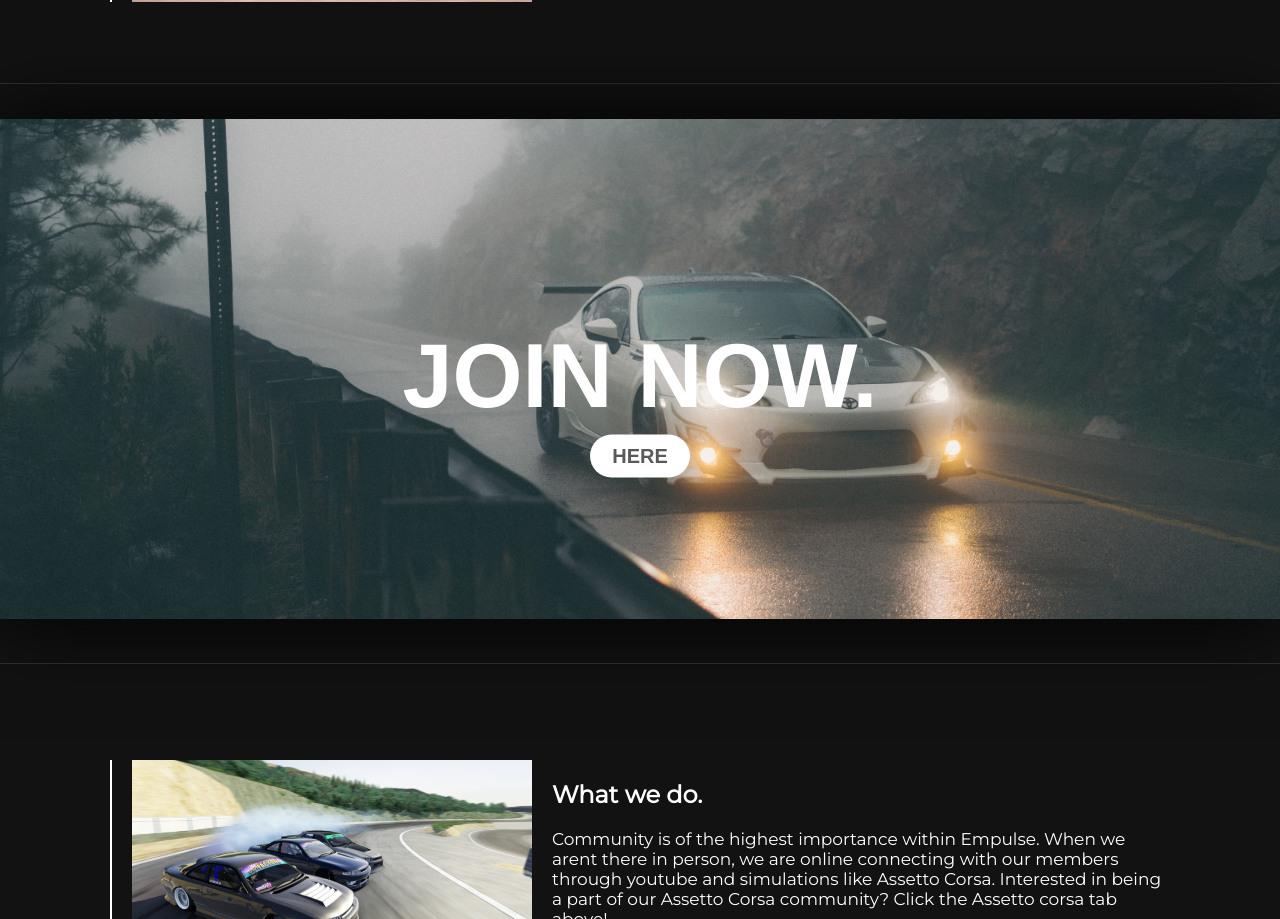
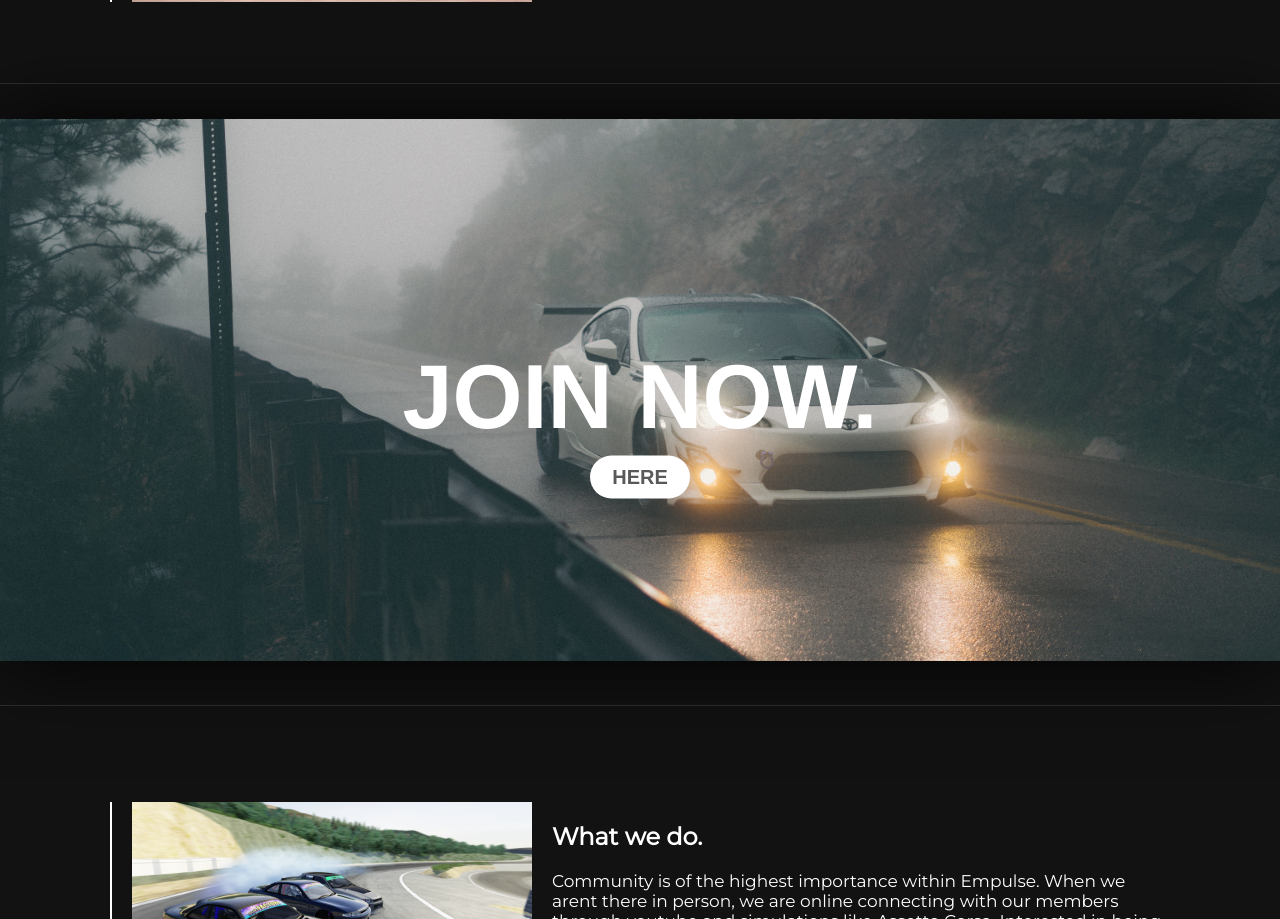
Before and after one commit to nonstopper0/empulse, a React (Create React App) app: page / in a window 1280 px wide. Shown: the part 1185-2104 px from the top of the page. Built offline with nearby package versions, Linux system fonts and the light colour scheme.

Commit message:
metadata

```diff
--- a/public/index.html
+++ b/public/index.html
@@ -8,7 +8,7 @@
     <meta name="theme-color" content="#000000" />
     <meta
       name="description"
-      content="EMPULSE RACING. Assetto corsa, Drifting, and Racing"
+      content="EMPULSE RACING. Assetto corsa, Drifting, and Racing. Join us on Discord and subscribe to our youtube channel to stay updated!"
     />
     <link rel="apple-touch-icon" href="%PUBLIC_URL%/logo192.png" />
     <!--
@@ -25,7 +25,7 @@
       work correctly both with client-side routing and a non-root public URL.
       Learn how to configure a non-root public URL by running `npm run build`.
     -->
-    <title>EMPULSE</title>
+    <title>EMPULSE Racing</title>
   </head>
   <body>
     <noscript>You need to enable JavaScript to run this app.</noscript>
--- a/src/Home.js
+++ b/src/Home.js
@@ -157,7 +157,7 @@ const styles = {
     },
     frsimg: {
         width: '100%',
-        maxHeight: '500px',
+        maxHeight: '600px',
         marginBottom: '10px',
         opacity: 1,
         objectFit: 'cover',
```
